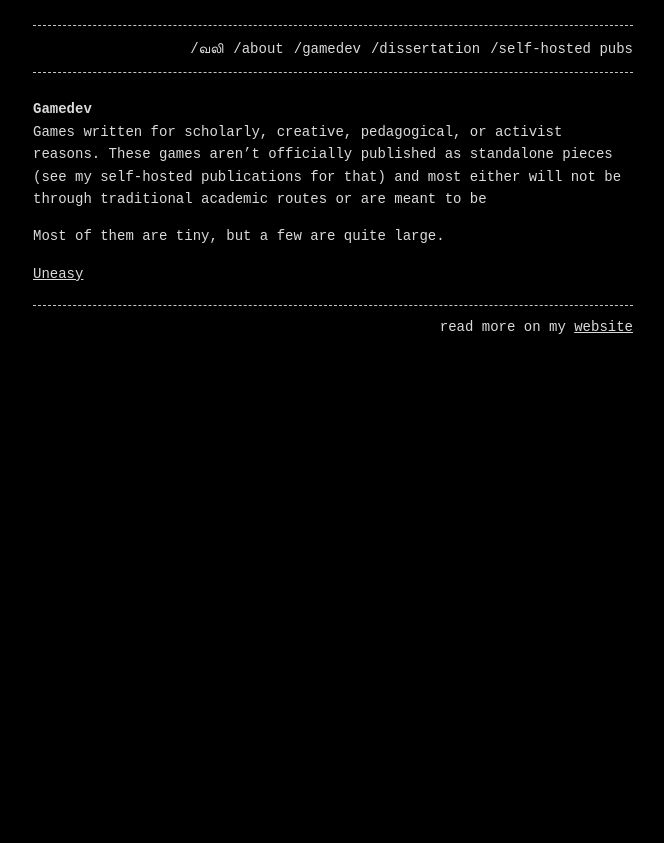
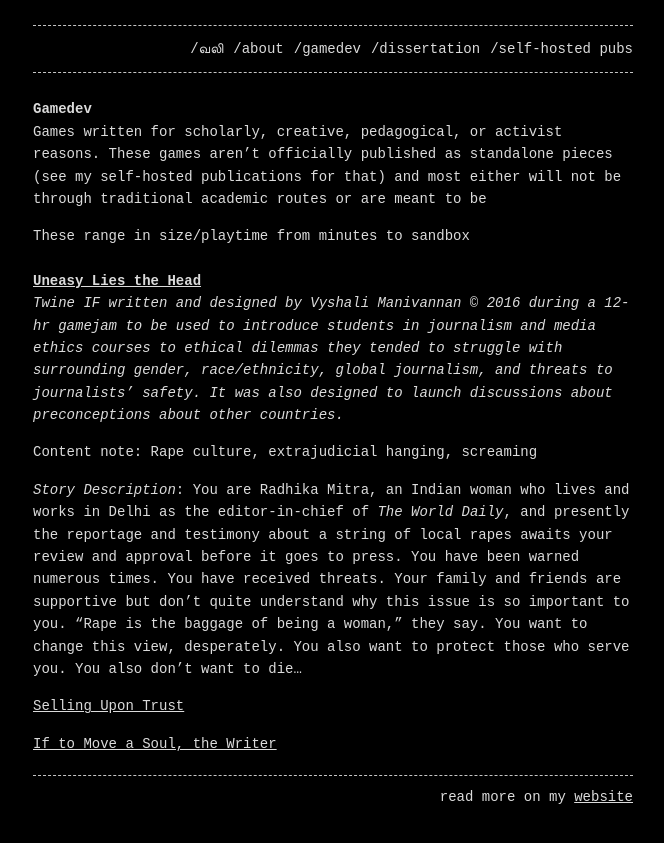
Before and after one commit to visforvali/visforvali.github.io, a Jekyll site: the page built from gamedev.md, in a window 1280 px wide. Shown: the top 843 px of the page, without its empty margins (307-971 px from the left). Built offline with Jekyll 4.4.1, drawn with Linux system fonts in a browser that asks for light colours.

Commit message:
Update gamedev.md

```diff
--- a/gamedev.md
+++ b/gamedev.md
@@ -8,6 +8,18 @@ permalink: /gamedev
 
 Games written for scholarly, creative, pedagogical, or activist reasons. These games aren't officially published as standalone pieces (see my self-hosted publications for that) and most either will not be through traditional academic routes or are meant to be
 
-Most of them are tiny, but a few are quite large.
+These range in size/playtime from minutes to sandbox
 
-<a href="visforvali.github.io/uneasy-lies-the-head.html">Uneasy</a>
+
+
+## <a href="uneasy-lies-the-head.html">Uneasy Lies the Head</a>
+
+_Twine IF written and designed by Vyshali Manivannan &#169; 2016 during a 12-hr gamejam to be used to introduce students in journalism and media ethics courses to ethical dilemmas they tended to struggle with surrounding gender, race/ethnicity, global journalism, and threats to journalists' safety. It was also designed to launch discussions about preconceptions about other countries._
+
+Content note: Rape culture, extrajudicial hanging, screaming
+
+_Story Description_: You are Radhika Mitra, an Indian woman who lives and works in Delhi as the editor-in-chief of _The World Daily_, and presently the reportage and testimony about a string of local rapes awaits your review and approval before it goes to press. You have been warned numerous times. You have received threats. Your family and friends are supportive but don't quite understand why this issue is so important to you. "Rape is the baggage of being a woman," they say. You want to change this view, desperately. You also want to protect those who serve you. You also don't want to die...
+
+<a href="selling-upon-trust.html">Selling Upon Trust</a>
+
+<a href="if_to_move_the_soul_a_writer/play.html">If to Move a Soul, the Writer</a>
```
